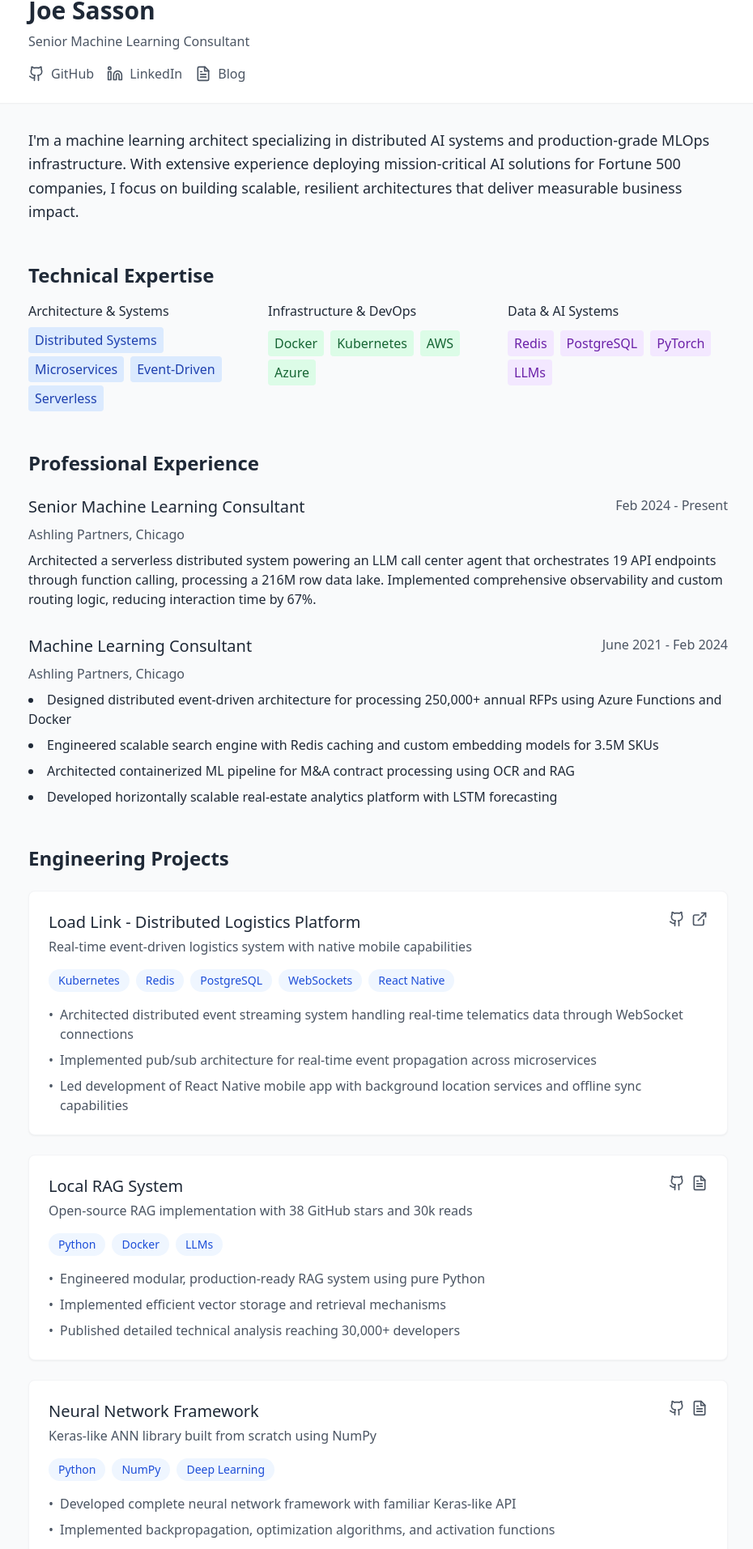
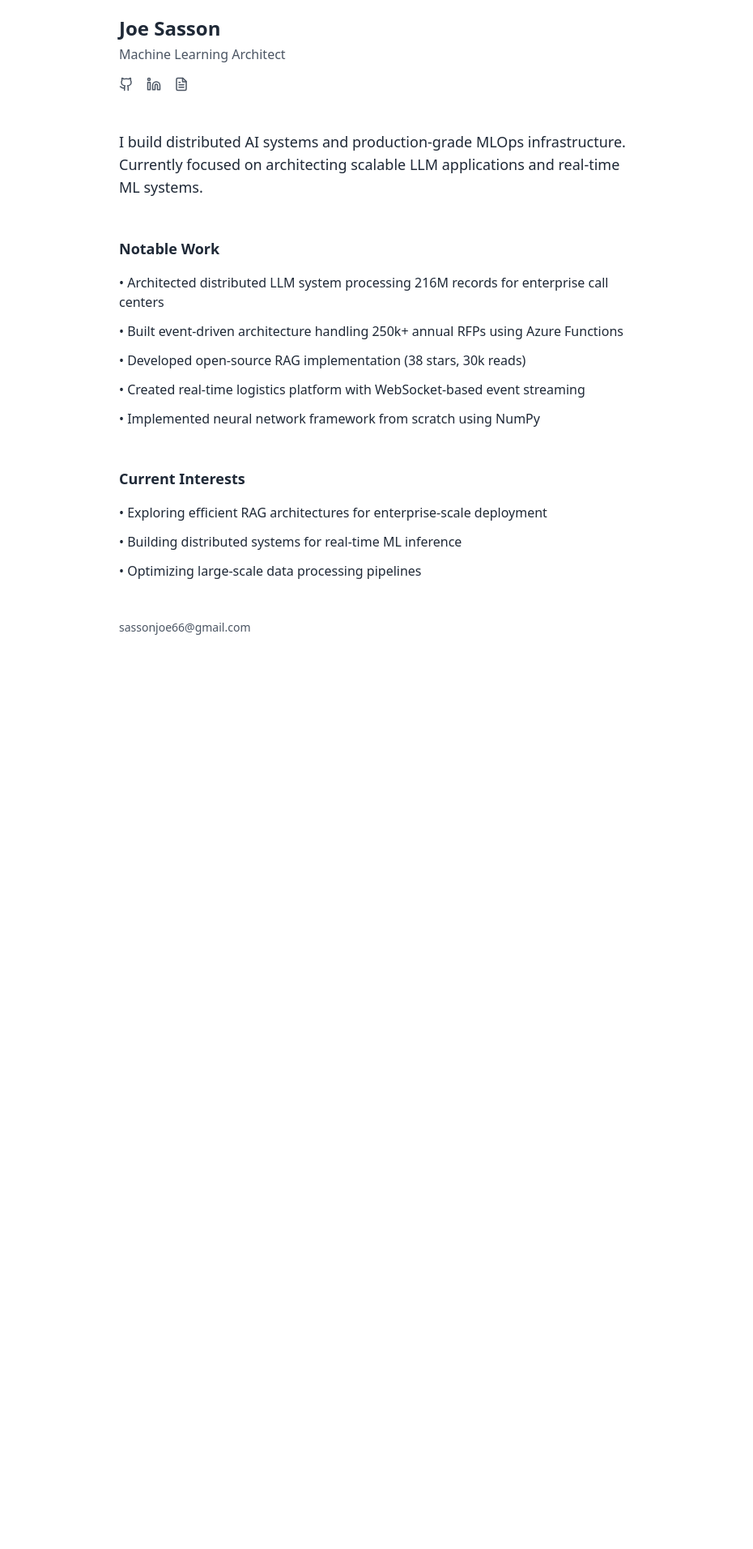
Before and after one commit to j0sephsasson/j0sephsasson.github.io, a React (Create React App) app: page / in a window 1280 px wide. Shown: the part 29-1942 px from the top of the page at 81% size, without its empty margins (173-1103 px from the left). After the commit the page ends 862 px from the top, so only its background shows below. Built offline with nearby package versions, Linux system fonts and the light colour scheme.

Commit message:
less is more

```diff
--- a/src/App.js
+++ b/src/App.js
@@ -1,226 +1,59 @@
 import React from 'react';
-import { Github, Linkedin, FileText, ExternalLink } from 'lucide-react';
+import { Github, Linkedin, FileText } from 'lucide-react';
 
 const Portfolio = () => {
   return (
-    <div className="min-h-screen bg-gray-50 text-gray-800">
-      {/* Header Section */}
-      <header className="bg-white shadow-sm">
-        <div className="max-w-4xl mx-auto px-4 py-6">
-          <h1 className="text-3xl font-bold">Joe Sasson</h1>
-          <p className="text-gray-600 mt-2">Senior Machine Learning Consultant</p>
+    <div className="max-w-2xl mx-auto px-4 py-12 text-gray-800">
+      {/* Header */}
+      <header className="mb-12">
+        <h1 className="text-2xl font-bold mb-1">Joe Sasson</h1>
+        <p className="text-gray-600 mb-4">Machine Learning Architect</p>
 
-          <div className="flex gap-4 mt-4">
-            <a href="https://github.com/j0sephsasson" className="flex items-center gap-2 text-gray-600 hover:text-gray-900">
-              <Github size={20} />
-              GitHub
+        <div className="flex gap-4">
+          <a href="https://github.com/j0sephsasson" className="text-gray-600 hover:text-gray-900">
+            <Github size={18} />
           </a>
-            <a href="https://www.linkedin.com/in/joseph-sasson23/" className="flex items-center gap-2 text-gray-600 hover:text-gray-900">
-              <Linkedin size={20} />
-              LinkedIn
+          <a href="https://www.linkedin.com/in/joseph-sasson23/" className="text-gray-600 hover:text-gray-900">
+            <Linkedin size={18} />
           </a>
-            <a href="https://sassonjoe66.medium.com/" className="flex items-center gap-2 text-gray-600 hover:text-gray-900">
-              <FileText size={20} />
-              Blog
+          <a href="https://sassonjoe66.medium.com/" className="text-gray-600 hover:text-gray-900">
+            <FileText size={18} />
           </a>
-          </div>
         </div>
       </header>
 
-      <main className="max-w-4xl mx-auto px-4 py-8">
-        {/* Introduction Section */}
+      {/* About */}
       <section className="mb-12">
-          <p className="text-lg leading-relaxed">
-            I'm a machine learning architect specializing in distributed AI systems and production-grade MLOps infrastructure. With extensive experience deploying mission-critical AI solutions for Fortune 500 companies, I focus on building scalable, resilient architectures that deliver measurable business impact.
+        <p className="text-lg">
+          I build distributed AI systems and production-grade MLOps infrastructure. Currently focused on architecting scalable LLM applications and real-time ML systems.
         </p>
       </section>
 
-        {/* Updated Skills Section */}
+      {/* Projects & Work */}
       <section className="mb-12">
-          <h2 className="text-2xl font-semibold mb-4">Technical Expertise</h2>
-          <div className="grid grid-cols-1 md:grid-cols-3 gap-6">
-            <div>
-              <h3 className="font-medium mb-2">Architecture & Systems</h3>
-              <div className="space-y-1">
-                <span className="inline-block bg-blue-100 text-blue-800 px-2 py-1 rounded mr-2">Distributed Systems</span>
-                <span className="inline-block bg-blue-100 text-blue-800 px-2 py-1 rounded mr-2">Microservices</span>
-                <span className="inline-block bg-blue-100 text-blue-800 px-2 py-1 rounded mr-2">Event-Driven</span>
-                <span className="inline-block bg-blue-100 text-blue-800 px-2 py-1 rounded">Serverless</span>
-              </div>
-            </div>
-            <div>
-              <h3 className="font-medium mb-2">Infrastructure & DevOps</h3>
-              <div className="space-y-1">
-                <span className="inline-block bg-green-100 text-green-800 px-2 py-1 rounded mr-2">Docker</span>
-                <span className="inline-block bg-green-100 text-green-800 px-2 py-1 rounded mr-2">Kubernetes</span>
-                <span className="inline-block bg-green-100 text-green-800 px-2 py-1 rounded mr-2">AWS</span>
-                <span className="inline-block bg-green-100 text-green-800 px-2 py-1 rounded">Azure</span>
-              </div>
-            </div>
-            <div>
-              <h3 className="font-medium mb-2">Data & AI Systems</h3>
-              <div className="space-y-1">
-                <span className="inline-block bg-purple-100 text-purple-800 px-2 py-1 rounded mr-2">Redis</span>
-                <span className="inline-block bg-purple-100 text-purple-800 px-2 py-1 rounded mr-2">PostgreSQL</span>
-                <span className="inline-block bg-purple-100 text-purple-800 px-2 py-1 rounded mr-2">PyTorch</span>
-                <span className="inline-block bg-purple-100 text-purple-800 px-2 py-1 rounded">LLMs</span>
-              </div>
-            </div>
-          </div>
+        <h2 className="text-lg font-semibold mb-4">Notable Work</h2>
+        <ul className="space-y-3">
+          <li>• Architected distributed LLM system processing 216M records for enterprise call centers</li>
+          <li>• Built event-driven architecture handling 250k+ annual RFPs using Azure Functions</li>
+          <li>• Developed open-source RAG implementation (38 stars, 30k reads)</li>
+          <li>• Created real-time logistics platform with WebSocket-based event streaming</li>
+          <li>• Implemented neural network framework from scratch using NumPy</li>
+        </ul>
       </section>
 
-        {/* Updated Experience Section - focusing on architectural achievements */}
+      {/* Hacking & Research */}
       <section className="mb-12">
-          <h2 className="text-2xl font-semibold mb-6">Professional Experience</h2>
-
-          <div className="space-y-8">
-            <div>
-              <div className="flex justify-between items-start mb-2">
-                <h3 className="text-xl font-medium">Senior Machine Learning Consultant</h3>
-                <span className="text-gray-600">Feb 2024 - Present</span>
-              </div>
-              <p className="text-gray-600 mb-2">Ashling Partners, Chicago</p>
-              <p className="mb-2">Architected a serverless distributed system powering an LLM call center agent that orchestrates 19 API endpoints through function calling, processing a 216M row data lake. Implemented comprehensive observability and custom routing logic, reducing interaction time by 67%.</p>
-            </div>
-
-            <div>
-              <div className="flex justify-between items-start mb-2">
-                <h3 className="text-xl font-medium">Machine Learning Consultant</h3>
-                <span className="text-gray-600">June 2021 - Feb 2024</span>
-              </div>
-              <p className="text-gray-600 mb-2">Ashling Partners, Chicago</p>
-              <ul className="list-disc list-inside space-y-2 text-gray-800">
-                <li>Designed distributed event-driven architecture for processing 250,000+ annual RFPs using Azure Functions and Docker</li>
-                <li>Engineered scalable search engine with Redis caching and custom embedding models for 3.5M SKUs</li>
-                <li>Architected containerized ML pipeline for M&A contract processing using OCR and RAG</li>
-                <li>Developed horizontally scalable real-estate analytics platform with LSTM forecasting</li>
+        <h2 className="text-lg font-semibold mb-4">Current Interests</h2>
+        <ul className="space-y-3">
+          <li>• Exploring efficient RAG architectures for enterprise-scale deployment</li>
+          <li>• Building distributed systems for real-time ML inference</li>
+          <li>• Optimizing large-scale data processing pipelines</li>
         </ul>
-            </div>
-          </div>
       </section>
 
-        {/* Updated Projects Section */}
-        <section>
-          <h2 className="text-2xl font-semibold mb-6">Engineering Projects</h2>
-          <div className="grid grid-cols-1 gap-6">
-            <div className="bg-white p-6 rounded-lg shadow-sm border border-gray-100">
-              <div className="flex justify-between items-start mb-4">
-                <div>
-                  <h3 className="text-xl font-medium">Load Link - Distributed Logistics Platform</h3>
-                  <p className="text-gray-600 mt-1">Real-time event-driven logistics system with native mobile capabilities</p>
-                </div>
-                <div className="flex gap-2">
-                  <a href="https://github.com/j0sephsasson" className="text-gray-600 hover:text-gray-900">
-                    <Github size={20} />
-                  </a>
-                  <a href="#" className="text-gray-600 hover:text-gray-900">
-                    <ExternalLink size={20} />
-                  </a>
-                </div>
-              </div>
-              <div className="flex flex-wrap gap-2 mb-4">
-                <span className="text-sm bg-blue-50 text-blue-700 px-3 py-1 rounded-full">Kubernetes</span>
-                <span className="text-sm bg-blue-50 text-blue-700 px-3 py-1 rounded-full">Redis</span>
-                <span className="text-sm bg-blue-50 text-blue-700 px-3 py-1 rounded-full">PostgreSQL</span>
-                <span className="text-sm bg-blue-50 text-blue-700 px-3 py-1 rounded-full">WebSockets</span>
-                <span className="text-sm bg-blue-50 text-blue-700 px-3 py-1 rounded-full">React Native</span>
-              </div>
-              <ul className="text-gray-600 space-y-2">
-                <li className="flex items-start">
-                  <span className="mr-2">•</span>
-                  Architected distributed event streaming system handling real-time telematics data through WebSocket connections
-                </li>
-                <li className="flex items-start">
-                  <span className="mr-2">•</span>
-                  Implemented pub/sub architecture for real-time event propagation across microservices
-                </li>
-                <li className="flex items-start">
-                  <span className="mr-2">•</span>
-                  Led development of React Native mobile app with background location services and offline sync capabilities
-                </li>
-              </ul>
-            </div>
-
-            <div className="bg-white p-6 rounded-lg shadow-sm border border-gray-100">
-              <div className="flex justify-between items-start mb-4">
-                <div>
-                  <h3 className="text-xl font-medium">Local RAG System</h3>
-                  <p className="text-gray-600 mt-1">Open-source RAG implementation with 38 GitHub stars and 30k reads</p>
-                </div>
-                <div className="flex gap-2">
-                  <a href="https://github.com/j0sephsasson" className="text-gray-600 hover:text-gray-900">
-                    <Github size={20} />
-                  </a>
-                  <a href="https://medium.com" className="text-gray-600 hover:text-gray-900">
-                    <FileText size={20} />
-                  </a>
-                </div>
-              </div>
-              <div className="flex flex-wrap gap-2 mb-4">
-                <span className="text-sm bg-blue-50 text-blue-700 px-3 py-1 rounded-full">Python</span>
-                <span className="text-sm bg-blue-50 text-blue-700 px-3 py-1 rounded-full">Docker</span>
-                <span className="text-sm bg-blue-50 text-blue-700 px-3 py-1 rounded-full">LLMs</span>
-              </div>
-              <ul className="text-gray-600 space-y-2">
-                <li className="flex items-start">
-                  <span className="mr-2">•</span>
-                  Engineered modular, production-ready RAG system using pure Python
-                </li>
-                <li className="flex items-start">
-                  <span className="mr-2">•</span>
-                  Implemented efficient vector storage and retrieval mechanisms
-                </li>
-                <li className="flex items-start">
-                  <span className="mr-2">•</span>
-                  Published detailed technical analysis reaching 30,000+ developers
-                </li>
-              </ul>
-            </div>
-
-            <div className="bg-white p-6 rounded-lg shadow-sm border border-gray-100">
-              <div className="flex justify-between items-start mb-4">
-                <div>
-                  <h3 className="text-xl font-medium">Neural Network Framework</h3>
-                  <p className="text-gray-600 mt-1">Keras-like ANN library built from scratch using NumPy</p>
-                </div>
-                <div className="flex gap-2">
-                  <a href="https://github.com/j0sephsasson" className="text-gray-600 hover:text-gray-900">
-                    <Github size={20} />
-                  </a>
-                  <a href="https://medium.com" className="text-gray-600 hover:text-gray-900">
-                    <FileText size={20} />
-                  </a>
-                </div>
-              </div>
-              <div className="flex flex-wrap gap-2 mb-4">
-                <span className="text-sm bg-blue-50 text-blue-700 px-3 py-1 rounded-full">Python</span>
-                <span className="text-sm bg-blue-50 text-blue-700 px-3 py-1 rounded-full">NumPy</span>
-                <span className="text-sm bg-blue-50 text-blue-700 px-3 py-1 rounded-full">Deep Learning</span>
-              </div>
-              <ul className="text-gray-600 space-y-2">
-                <li className="flex items-start">
-                  <span className="mr-2">•</span>
-                  Developed complete neural network framework with familiar Keras-like API
-                </li>
-                <li className="flex items-start">
-                  <span className="mr-2">•</span>
-                  Implemented backpropagation, optimization algorithms, and activation functions
-                </li>
-                <li className="flex items-start">
-                  <span className="mr-2">•</span>
-                  Published technical documentation and examples reaching 20,000+ readers
-                </li>
-              </ul>
-            </div>
-          </div>
-        </section>
-      </main>
-
-      {/* Footer */}
-      <footer className="bg-white mt-12 py-6">
-        <div className="max-w-4xl mx-auto px-4 text-center text-gray-600">
-          <p>Contact: sassonjoe66@gmail.com | 248.819.9608</p>
-        </div>
+      {/* Contact */}
+      <footer className="text-sm text-gray-600">
+        sassonjoe66@gmail.com
       </footer>
     </div>
   );
```
Lines whose indentation alone changed are shown as unchanged.
